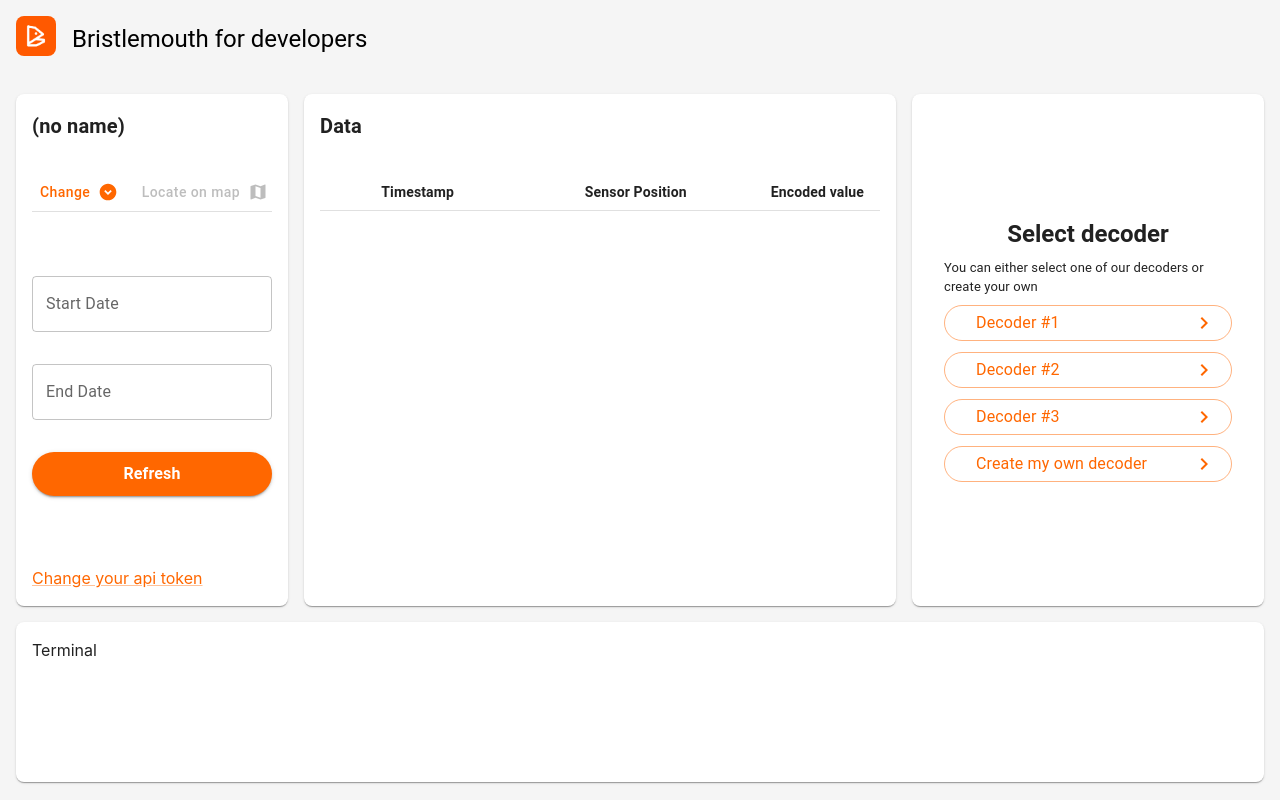
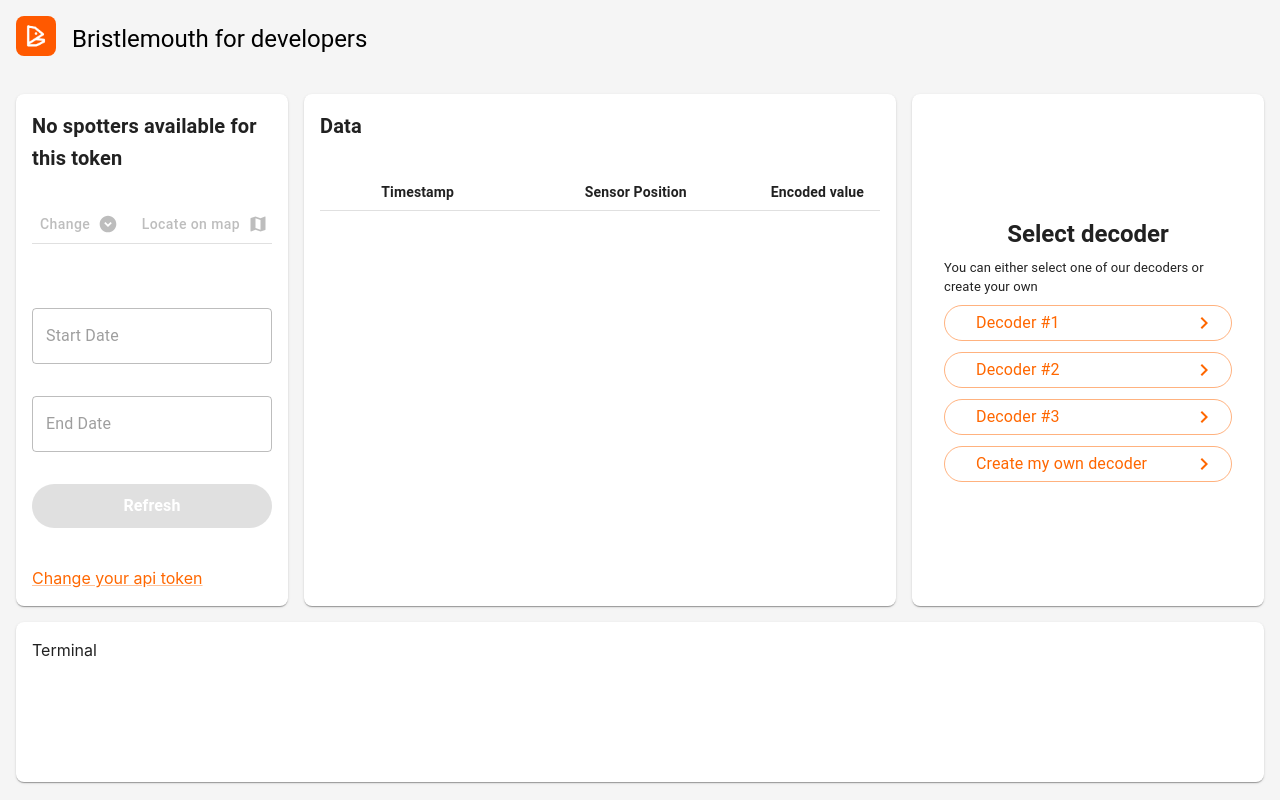
Before and after one commit to aqualinkorg/bristlemouth-explorer, a React (Vite) app: page /sensors in a window 1280 px wide. Built offline with nearby package versions, Linux system fonts and the light colour scheme.

Commit message:
Fix bug when spottersList is empty

```diff
--- a/src/routes/Sensors/SensorSelector/index.tsx
+++ b/src/routes/Sensors/SensorSelector/index.tsx
@@ -75,6 +75,7 @@
   const [anchorEl, setAnchorEl] = React.useState<null | HTMLElement>(null);
 
   const open = Boolean(anchorEl);
+  const canFetchData = selectedSpotter?.spotterId && token;
 
   const handleChangeSpotterClick = (
     event: React.MouseEvent<HTMLButtonElement>,
@@ -88,7 +89,7 @@
   };
 
   async function handleRefresh() {
-    if (selectedSpotter?.spotterId && token)
+    if (canFetchData)
       dispatch(
         sensorDataRequest({
           token,
@@ -117,11 +118,14 @@
         <Stack justifyContent="space-between" height="100%">
           <Stack gap="2rem">
             <TypographyWrapText variant="h6" fontWeight="bold">
-              {selectedSpotter?.name || '(no name)'}
+              {selectedSpotter?.name ||
+                selectedSpotter?.spotterId ||
+                'No spotters available for this token'}
             </TypographyWrapText>
             <Stack>
               <Stack direction="row" justifyContent="space-between">
                 <StyledButton
+                  disabled={spottersList.length === 0}
                   onClick={(e) => handleChangeSpotterClick(e)}
                   variant="text"
                   endIcon={<ExpandCircleDownIcon />}
@@ -153,19 +157,25 @@
             </TypographyWrapText>
 
             <DatePicker
+              disabled={spottersList.length === 0}
               timezone="UTC"
               label="Start Date"
               value={startDate}
               onChange={(newValue) => setStartDate(newValue)}
             />
             <DatePicker
+              disabled={spottersList.length === 0}
               timezone="UTC"
               label="End Date"
               value={endDate}
               onChange={(newValue) => setEndDate(newValue)}
             />
 
-            <StyledButton variant="contained" onClick={() => handleRefresh()}>
+            <StyledButton
+              disabled={!canFetchData}
+              variant="contained"
+              onClick={() => handleRefresh()}
+            >
               <Typography
                 lineHeight="2rem"
                 fontWeight="bold"
--- a/src/routes/Sensors/index.tsx
+++ b/src/routes/Sensors/index.tsx
@@ -46,7 +46,8 @@
     }
 
     getSpotters();
-  }, [token, spottersList, dispatch, navigate]);
+    // eslint-disable-next-line react-hooks/exhaustive-deps
+  }, []);
 
   return (
     <StackContainer>
```
